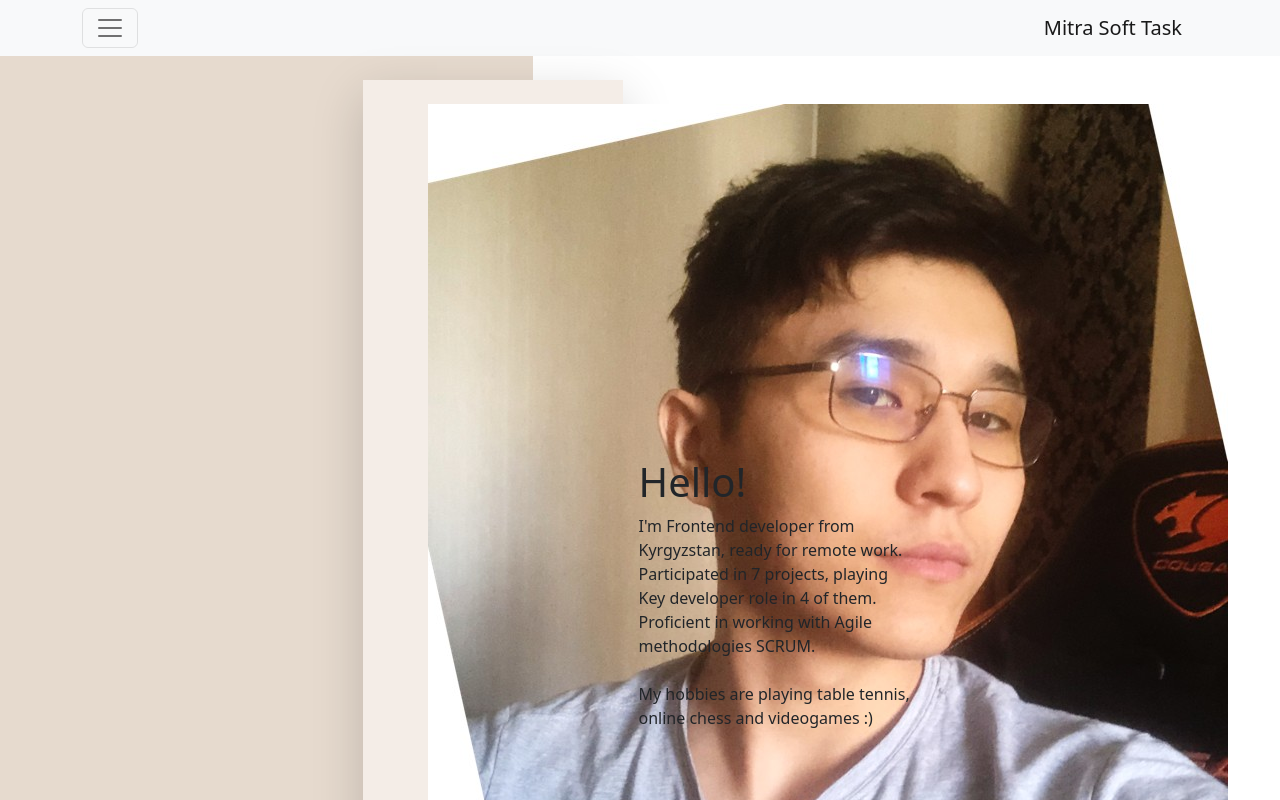
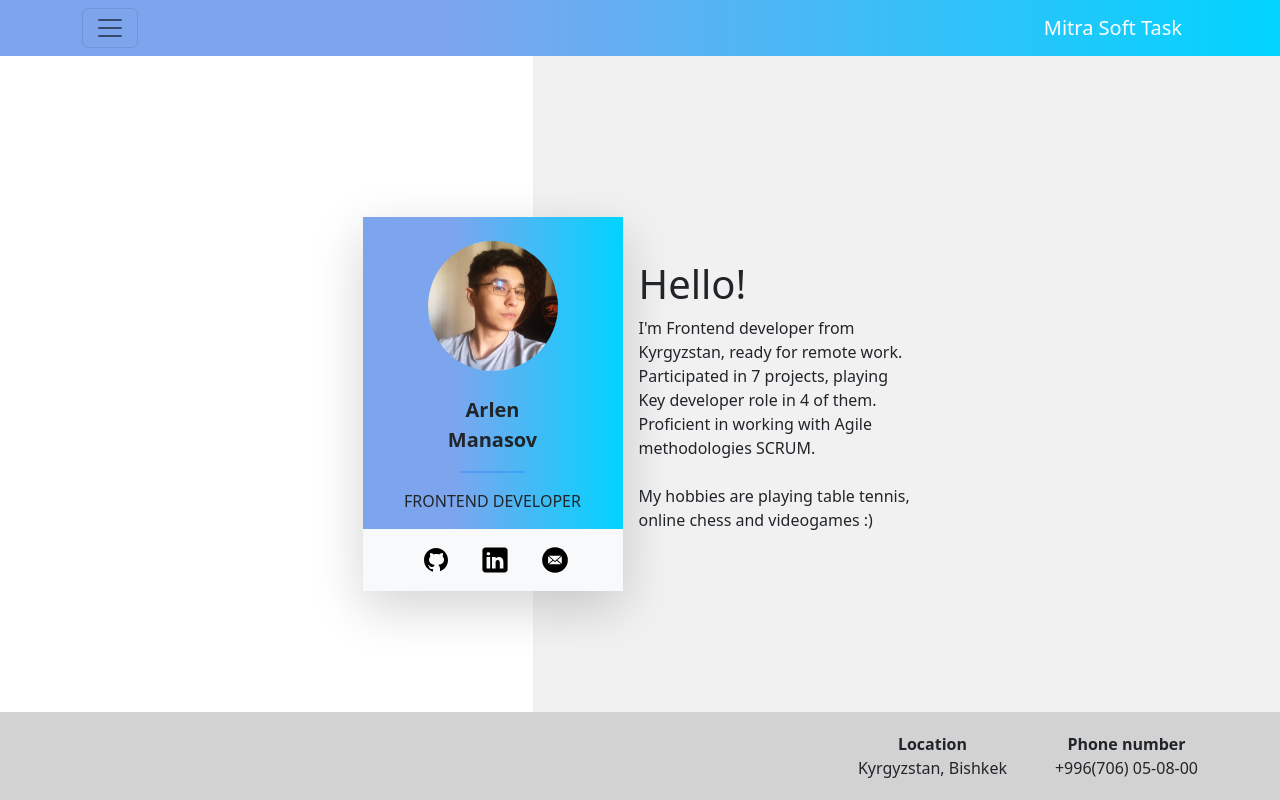
Before and after one commit to TossACoinToUrProgrammer/mitra-soft-task, a React (Create React App) app: page /about-me in a window 1280 px wide. Shown: the top 800 px of the page. Built offline with nearby package versions, Linux system fonts and the light colour scheme.

Commit message:
feat(styles): improve styles, add gradient background

```diff
--- a/src/components/about-me-card/styles.module.css
+++ b/src/components/about-me-card/styles.module.css
@@ -1,9 +1,16 @@
 .aboutMeCard {
     width: 260px;
-    background-color: #f4ede7;
+    background: linear-gradient(90deg, rgba(125, 165, 238, 1) 35%, rgba(0, 212, 255, 1) 100%);
 }
 
 .picture {
-    max-width: 50%;
+    width: 130px;
+    height: 130px;
     border-radius: 50%;
+    overflow: hidden;
+    background-color: gray;
 }
+
+.picture img {
+    max-width: 100%;
+}
--- a/src/components/navbar/Navbar.jsx
+++ b/src/components/navbar/Navbar.jsx
@@ -1,7 +1,10 @@
 import React, { useEffect } from "react"
 import { Container, Navbar as NavbarBootstrap, Offcanvas, Nav} from "react-bootstrap"
 import { Link, useLocation } from "react-router-dom"
+
+import styles from './styles.module.css'
 import avatarPng from "../../assets/images/user.png"
+import { myEmail } from "../../constants"
 
 const Navbar = () => {
   const location = useLocation()
@@ -13,10 +16,10 @@ const Navbar = () => {
   }, [location])
 
   return (
-    <NavbarBootstrap bg="light" expand="true">
+    <NavbarBootstrap className={styles.navbar} expand="true">
       <Container>
         <NavbarBootstrap.Toggle />
-        <NavbarBootstrap.Brand>Mitra Soft Task</NavbarBootstrap.Brand>
+        <NavbarBootstrap.Brand className="text-white">Mitra Soft Task</NavbarBootstrap.Brand>
         <NavbarBootstrap.Offcanvas placement="start">
           <Offcanvas.Header closeButton>
             <Offcanvas.Title>Menu</Offcanvas.Title>
@@ -36,8 +39,8 @@ const Navbar = () => {
             <div className="d-flex flex-column justify-content-center">
               <span>Arlen Manasov</span>
               <span>
-                <Link to="mailto:arlen.manasov@icloud.com" className="text-decoration-none">
-                  arlen.manasov@icloud.com
+                <Link to={`mailto:${myEmail}`} className="text-decoration-none">
+                  {myEmail}
                 </Link>
               </span>
             </div>
--- /dev/null
+++ b/src/components/navbar/styles.module.css
@@ -0,0 +1,7 @@
+.navbar {
+  background: linear-gradient(
+    90deg,
+    rgba(125, 165, 238, 1) 35%,
+    rgba(0, 212, 255, 1) 100%
+  );
+}
--- a/src/components/posts/post-item/PostItem.jsx
+++ b/src/components/posts/post-item/PostItem.jsx
@@ -18,13 +18,11 @@ const PostItem = ({ post }) => {
   }
 
   return (
-    <Col className="mb-5" xl="6" lg="8">
+    <Col className={`${styles.cardWrapper} mb-5`} xl="6" lg="8">
+      <div className={styles.card}>
         <div className="d-flex align-items-center mb-2">
           <Link to={`/user/${post.userId}`} className="me-3 block">
-          <img
-            src={avatarPng}
-            alt="avatar placeholder"
-          />
+            <img src={avatarPng} alt="avatar placeholder" />
           </Link>
           <span className={`fw-bolder fs-5 ${styles.postTitle}`}>
             {post.title}
@@ -32,6 +30,7 @@ const PostItem = ({ post }) => {
         </div>
         <p>{post.body}</p>
         <CommentsAccordion getComments={getComments} comments={post.comments} />
+      </div>
     </Col>
   )
 }
--- a/src/components/posts/post-item/styles.module.css
+++ b/src/components/posts/post-item/styles.module.css
@@ -1,3 +1,20 @@
 .postTitle:first-letter {
   text-transform: uppercase;
 }
+
+.cardWrapper {
+  padding: 2px;
+  background: linear-gradient(90deg,
+      rgba(125, 165, 238, 1) 35%,
+      rgba(0, 212, 255, 1) 100%);
+  box-shadow: rgba(0, 0, 0, 0.4) 0px 2px 4px,
+    rgba(0, 0, 0, 0.3) 0px 7px 13px -3px, rgba(0, 0, 0, 0.2) 0px -3px 0px inset;
+  border-radius: 7px;
+}
+
+.card {
+  padding: 5px 8px;
+  background: white;
+  border-radius: 7px;
+  overflow: hidden;
+}
--- a/src/pages/about-me/styles.module.css
+++ b/src/pages/about-me/styles.module.css
@@ -1,9 +1,10 @@
 .aboutMePage {
     min-height: calc(100vh - 56px);
+    background-color: #f1f1f1;
 }
 
 .leftBg {
-    background-color: #e6dace;
+    background-color: white;
 }
 
 .footer {
```
Lines whose indentation alone changed are shown as unchanged.
